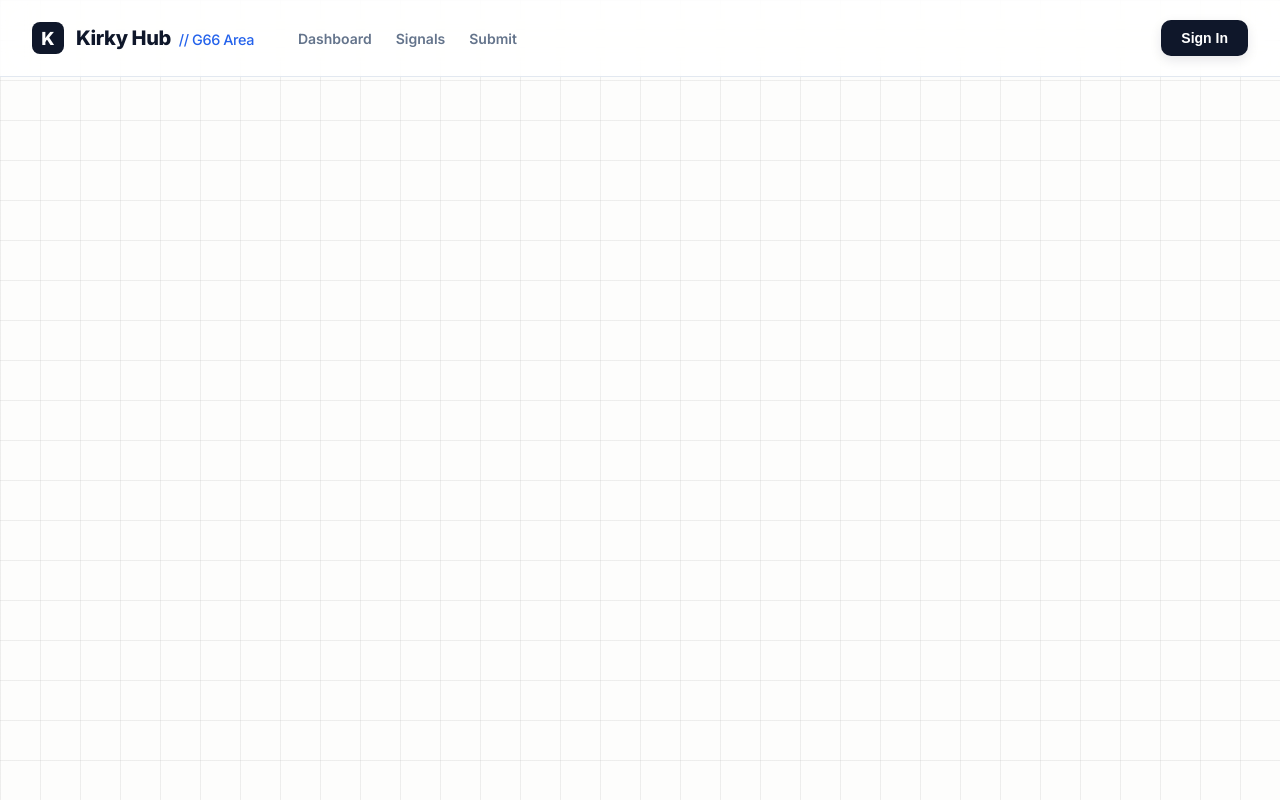
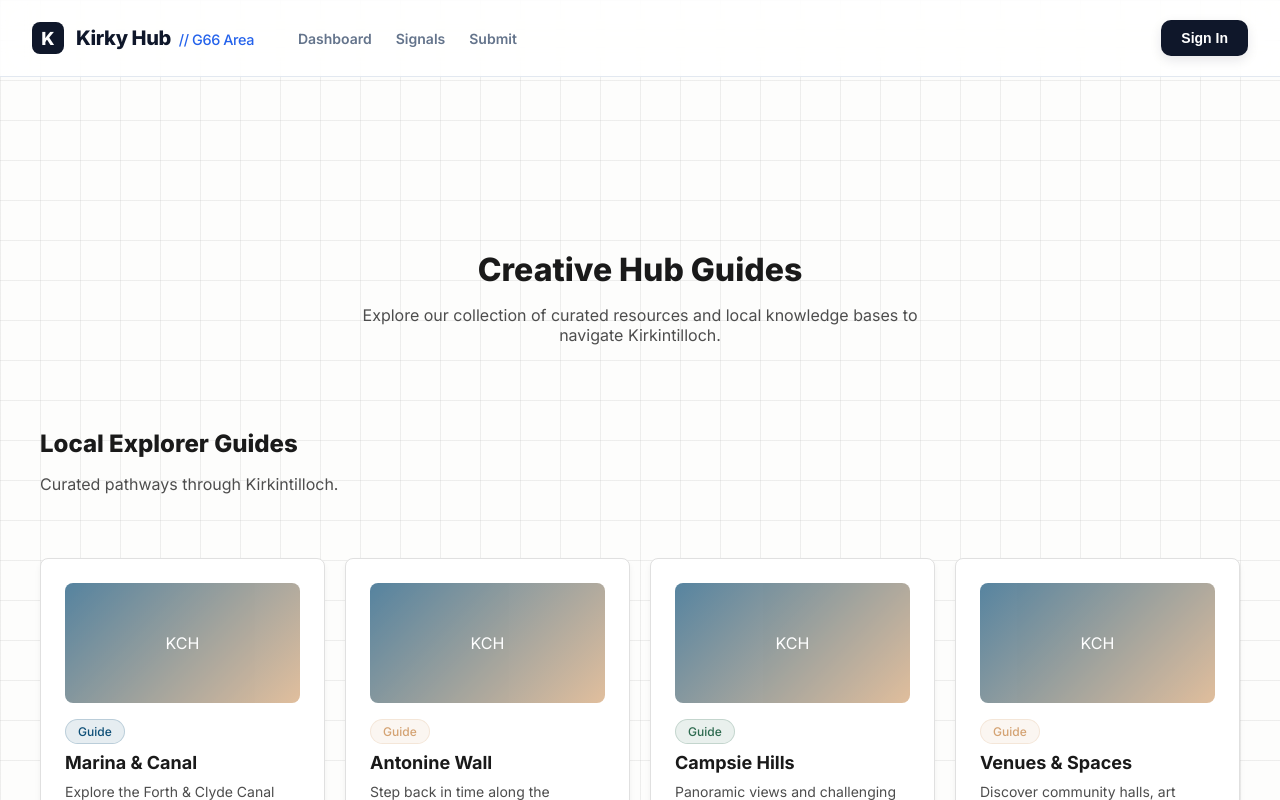
Before and after one commit to ComicCoder23/kch-radar, a React (Vite) app: page /guides in a window 1280 px wide. Shown: the top 800 px of the page. Built offline with nearby package versions, Linux system fonts and the light colour scheme; no server answers.

Commit message:
feat(kch): finalize KCH-KNOW-007 guide hub

```diff
--- a/src/App.jsx
+++ b/src/App.jsx
@@ -2,6 +2,7 @@ import { BrowserRouter as Router, Routes, Route } from 'react-router-dom';
 import Navbar from './components/Navbar';
 import HomePage from './pages/HomePage';
 import SignalsPage from './pages/SignalsPage';
+import GuidesPage from './pages/GuidesPage';
 import SubmitPage from './pages/SubmitPage';
 import ProfilePage from './pages/ProfilePage';
 import SuccessPage from './pages/SuccessPage';
@@ -15,6 +16,7 @@ export default function App() {
         <Routes>
           <Route path="/" element={<HomePage />} />
           <Route path="/signals" element={<SignalsPage />} />
+          <Route path="/guides" element={<GuidesPage />} />
           <Route path="/submit" element={<SubmitPage />} />
           <Route path="/profile" element={<ProfilePage />} />
           <Route path="/success" element={<SuccessPage />} />
--- /dev/null
+++ b/src/pages/GuidesPage.jsx
@@ -0,0 +1,15 @@
+import LocalGuides from '../components/LocalGuides';
+
+export default function GuidesPage() {
+  return (
+    <div style={{ paddingTop: '80px' }}>
+      <header style={{ padding: '40px 16px', textAlign: 'center' }}>
+        <h1 style={{ fontSize: '32px', fontWeight: 800, marginBottom: '16px' }}>Creative Hub Guides</h1>
+        <p style={{ color: 'var(--kch-text-sub)', maxWidth: '600px', margin: '0 auto' }}>
+          Explore our collection of curated resources and local knowledge bases to navigate Kirkintilloch.
+        </p>
+      </header>
+      <LocalGuides />
+    </div>
+  );
+}
```
